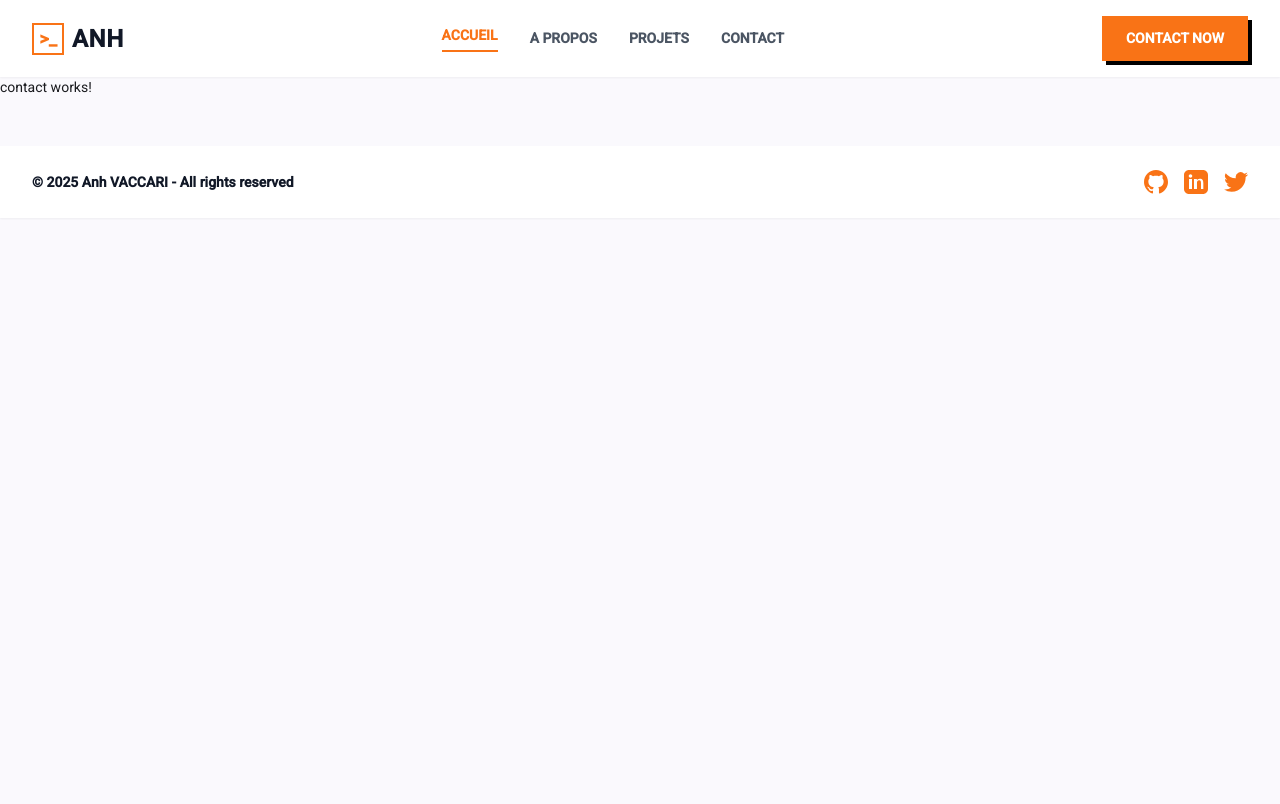
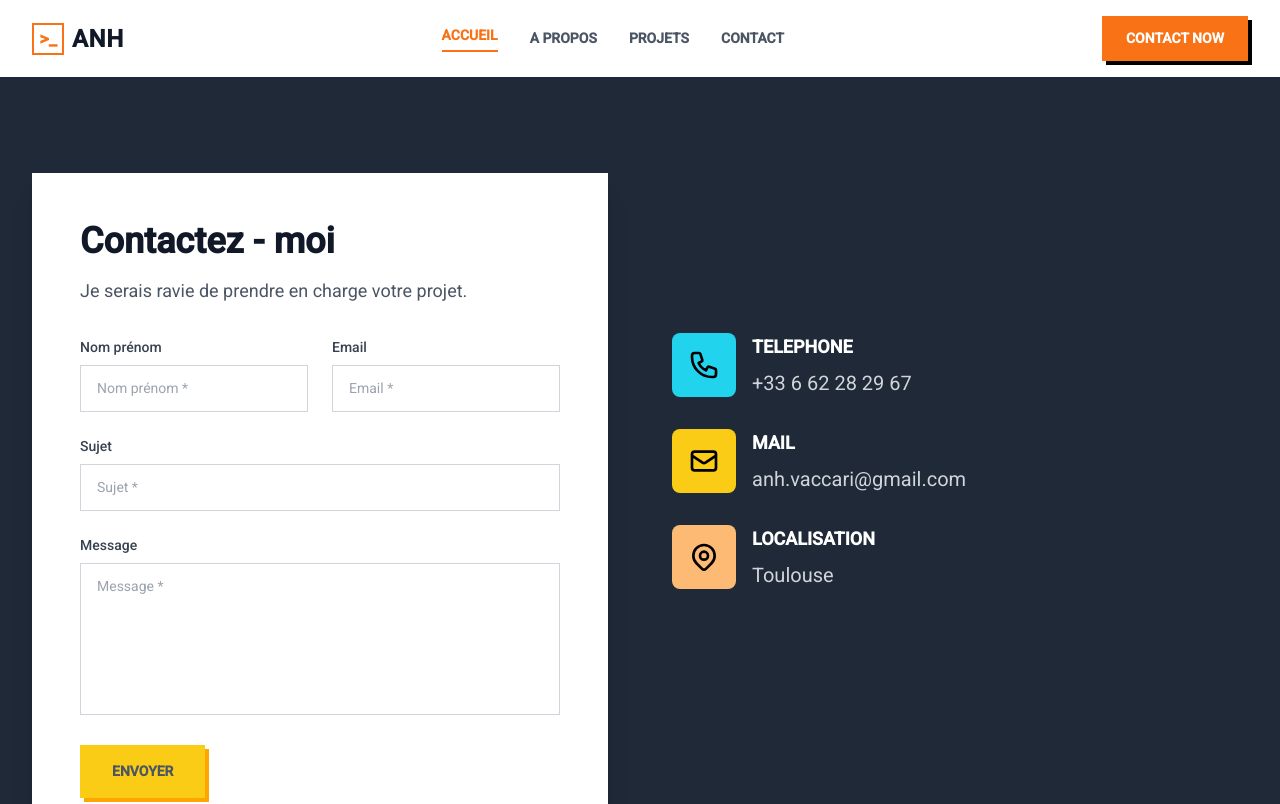
Before and after one commit to AnhVaccari/portfolio-angular, an Angular app: page /contact in a window 1280 px wide. Shown: the top 804 px of the page. Built offline with nearby package versions, Linux system fonts and the light colour scheme.

Commit message:
feat: add contact page layout

```diff
--- a/src/app/components/footer/footer.html
+++ b/src/app/components/footer/footer.html
@@ -1,4 +1,4 @@
-<footer class="w-full bg-white shadow-sm mt-12">
+<footer class="w-full bg-white shadow-sm">
   <div
     class="max-w-7xl mx-auto px-6 lg:px-8 py-6 flex flex-col md:flex-row items-center justify-between"
   >
--- a/src/app/pages/contact/contact.html
+++ b/src/app/pages/contact/contact.html
@@ -1 +1,164 @@
-<p>contact works!</p>
+<main class="min-h-screen bg-gray-800">
+  <!-- Contact Section -->
+  <section class="max-w-7xl mx-auto px-6 lg:px-8 py-16 lg:py-24">
+    <div class="grid lg:grid-cols-2 gap-12 lg:gap-16">
+      <!-- Left Content - Contact Form -->
+      <div class="bg-white p-8 lg:p-12 shadow-xl">
+        <form class="space-y-6">
+          <!-- Header -->
+          <div class="mb-8">
+            <h2 class="text-3xl lg:text-4xl font-bold text-gray-900 mb-4">Contactez - moi</h2>
+            <p class="text-gray-600 text-lg">Je serais ravie de prendre en charge votre projet.</p>
+          </div>
+
+          <!-- Name and Email -->
+          <div class="grid md:grid-cols-2 gap-6">
+            <div>
+              <label for="firstName" class="block text-sm font-medium text-gray-700 mb-2">
+                Nom prénom
+              </label>
+              <input
+                type="text"
+                id="firstName"
+                name="firstName"
+                placeholder="Nom prénom *"
+                required
+                class="w-full px-4 py-3 border border-gray-300 focus:ring-2 focus:ring-orange-500 focus:border-orange-500 outline-none transition-colors"
+              />
+            </div>
+            <div>
+              <label for="email" class="block text-sm font-medium text-gray-700 mb-2">
+                Email
+              </label>
+              <input
+                type="email"
+                id="email"
+                name="email"
+                placeholder="Email *"
+                required
+                class="w-full px-4 py-3 border border-gray-300 focus:ring-2 focus:ring-orange-500 focus:border-orange-500 outline-none transition-colors"
+              />
+            </div>
+          </div>
+
+          <!-- Subject -->
+          <div>
+            <label for="subject" class="block text-sm font-medium text-gray-700 mb-2">
+              Sujet
+            </label>
+            <input
+              type="text"
+              id="subject"
+              name="subject"
+              placeholder="Sujet *"
+              required
+              class="w-full px-4 py-3 border border-gray-300 focus:ring-2 focus:ring-orange-500 focus:border-orange-500 outline-none transition-colors"
+            />
+          </div>
+
+          <!-- Message -->
+          <div>
+            <label for="message" class="block text-sm font-medium text-gray-700 mb-2">
+              Message
+            </label>
+            <textarea
+              id="message"
+              name="message"
+              placeholder="Message *"
+              required
+              rows="6"
+              class="w-full px-4 py-3 border border-gray-300 focus:ring-2 focus:ring-orange-500 focus:border-orange-500 outline-none transition-colors resize-none"
+            ></textarea>
+          </div>
+
+          <!-- Submit Button -->
+          <button
+            type="submit"
+            class="bg-yellow-400 hover:bg-orange-300 active:bg-black text-gray-600 font-semibold px-8 py-4 transition-colors duration-200 shadow-[4px_4px_0px_rgba(255,165,0,1)] hover:shadow-[2px_2px_0px_rgba(255,165,0,1)] transform hover:translate-x-1 hover:translate-y-1 active:translate-x-2 active:translate-y-2 active:shadow-[1px_1px_0px_rgba(255,165,0,1)] transition-all"
+          >
+            ENVOYER
+          </button>
+        </form>
+      </div>
+
+      <!-- Right Content - Contact Information -->
+      <div class="space-y-8 lg:pt-40">
+        <!-- Phone -->
+        <div class="flex items-start space-x-4">
+          <div
+            class="flex-shrink-0 w-16 h-16 bg-cyan-400 rounded-lg flex items-center justify-center"
+          >
+            <svg class="w-8 h-8 text-black" fill="none" stroke="currentColor" viewBox="0 0 24 24">
+              <path
+                stroke-linecap="round"
+                stroke-linejoin="round"
+                stroke-width="2"
+                d="M3 5a2 2 0 012-2h3.28a1 1 0 01.948.684l1.498 4.493a1 1 0 01-.502 1.21l-2.257 1.13a11.042 11.042 0 005.516 5.516l1.13-2.257a1 1 0 011.21-.502l4.493 1.498a1 1 0 01.684.949V19a2 2 0 01-2 2h-1C9.716 21 3 14.284 3 6V5z"
+              ></path>
+            </svg>
+          </div>
+          <div>
+            <h3 class="text-lg font-semibold text-white mb-2">TELEPHONE</h3>
+            <a
+              href="tel:+0123456789"
+              class="text-xl text-gray-300 hover:text-white transition-colors"
+            >
+              +33 6 62 28 29 67
+            </a>
+          </div>
+        </div>
+
+        <!-- Email -->
+        <div class="flex items-start space-x-4">
+          <div
+            class="flex-shrink-0 w-16 h-16 bg-yellow-400 rounded-lg flex items-center justify-center"
+          >
+            <svg class="w-8 h-8 text-black" fill="none" stroke="currentColor" viewBox="0 0 24 24">
+              <path
+                stroke-linecap="round"
+                stroke-linejoin="round"
+                stroke-width="2"
+                d="M3 8l7.89 5.26a2 2 0 002.22 0L21 8M5 19h14a2 2 0 002-2V7a2 2 0 00-2-2H5a2 2 0 00-2 2v10a2 2 0 002 2z"
+              ></path>
+            </svg>
+          </div>
+          <div>
+            <h3 class="text-lg font-semibold text-white mb-2">MAIL</h3>
+            <a
+              href="mailto:info@jassa.com"
+              class="text-xl text-gray-300 hover:text-white transition-colors"
+            >
+              anh.vaccari@gmail.com
+            </a>
+          </div>
+        </div>
+
+        <!-- Location -->
+        <div class="flex items-start space-x-4">
+          <div
+            class="flex-shrink-0 w-16 h-16 bg-orange-300 rounded-lg flex items-center justify-center"
+          >
+            <svg class="w-8 h-8 text-black" fill="none" stroke="currentColor" viewBox="0 0 24 24">
+              <path
+                stroke-linecap="round"
+                stroke-linejoin="round"
+                stroke-width="2"
+                d="M17.657 16.657L13.414 20.9a1.998 1.998 0 01-2.827 0l-4.244-4.243a8 8 0 1111.314 0z"
+              ></path>
+              <path
+                stroke-linecap="round"
+                stroke-linejoin="round"
+                stroke-width="2"
+                d="M15 11a3 3 0 11-6 0 3 3 0 016 0z"
+              ></path>
+            </svg>
+          </div>
+          <div>
+            <h3 class="text-lg font-semibold text-white mb-2">LOCALISATION</h3>
+            <address class="text-xl text-gray-300 not-italic">Toulouse<br /></address>
+          </div>
+        </div>
+      </div>
+    </div>
+  </section>
+</main>
```
